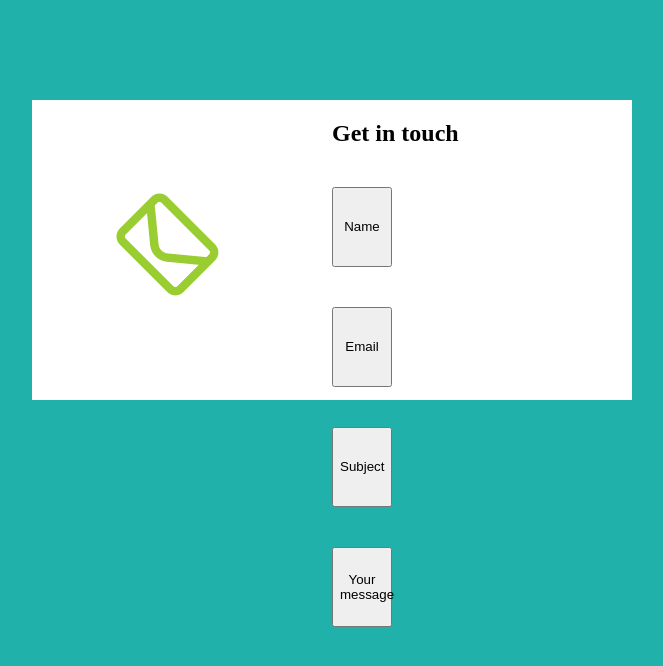
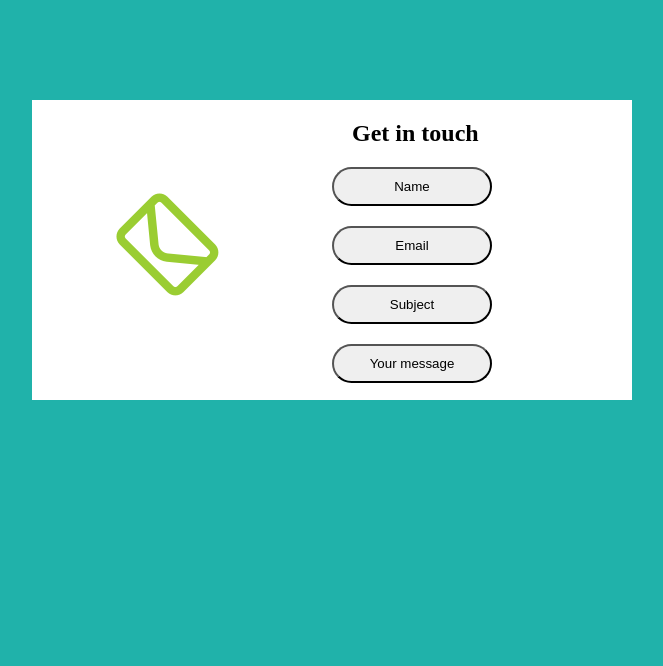
Before and after one commit to caadf/ejercicio-2, a plain HTML site: page index.html in a window 1280 px wide. Shown: the whole page, without its empty margins (308-971 px from the left). Drawn offline with Linux system fonts and the light colour scheme.

Commit message:
practicando

```diff
--- a/styles.css
+++ b/styles.css
@@ -29,9 +29,12 @@ body{
 
 button{
     display:block;
-    width: 60px;
-    height:80px;
-    margin-top: 40px;
+    width: 160px;
+    height:30px;
+    margin-top: 20px;
+    padding-top: 10px;
+    padding-bottom: 25px;
+    border-radius: 50px;
 
 
 }
@@ -58,3 +61,7 @@ button{
 .mail{
     margin-bottom: 15px;
 }
+
+h2{
+    margin-left: 20px;
+}
```
